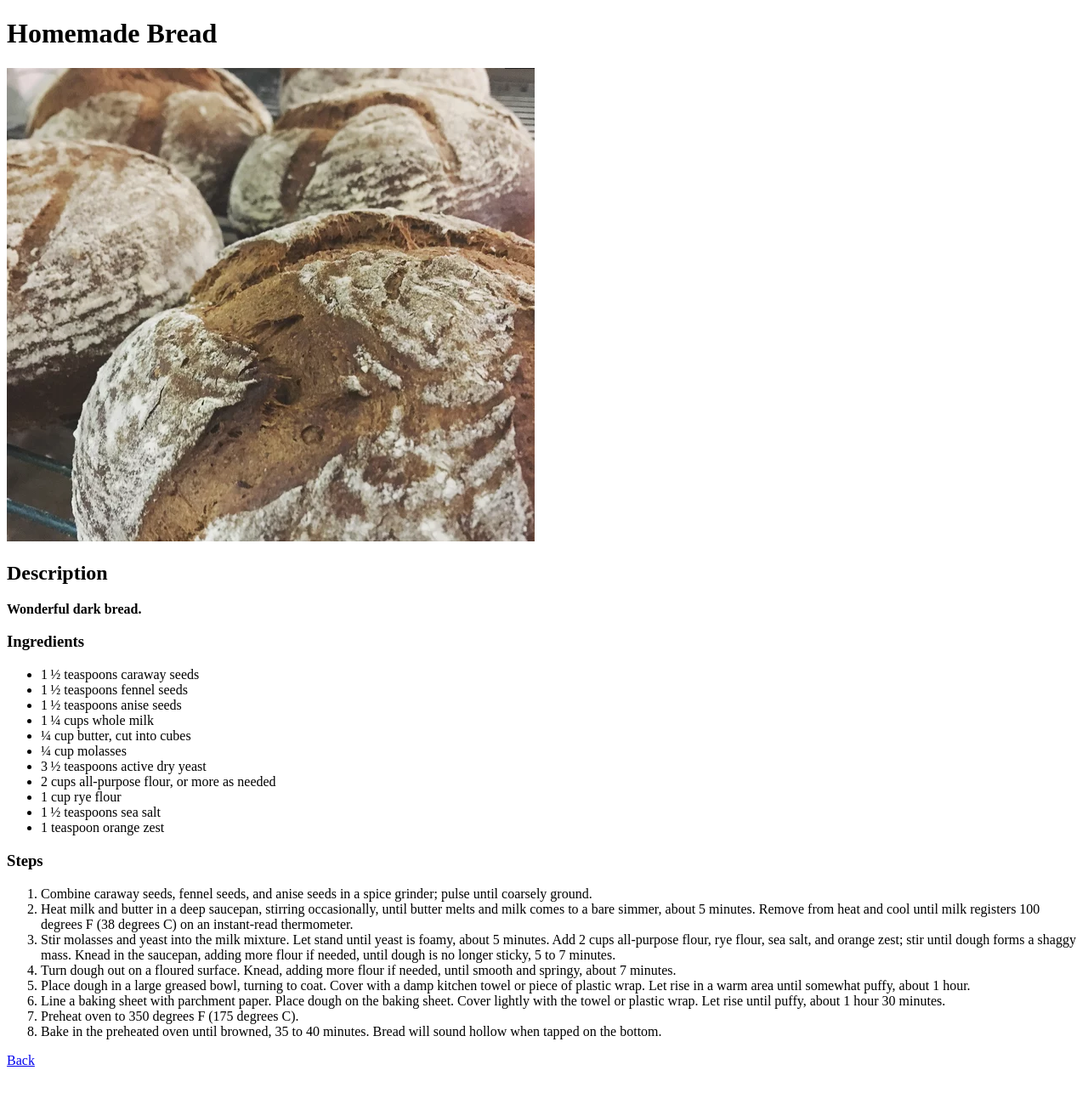
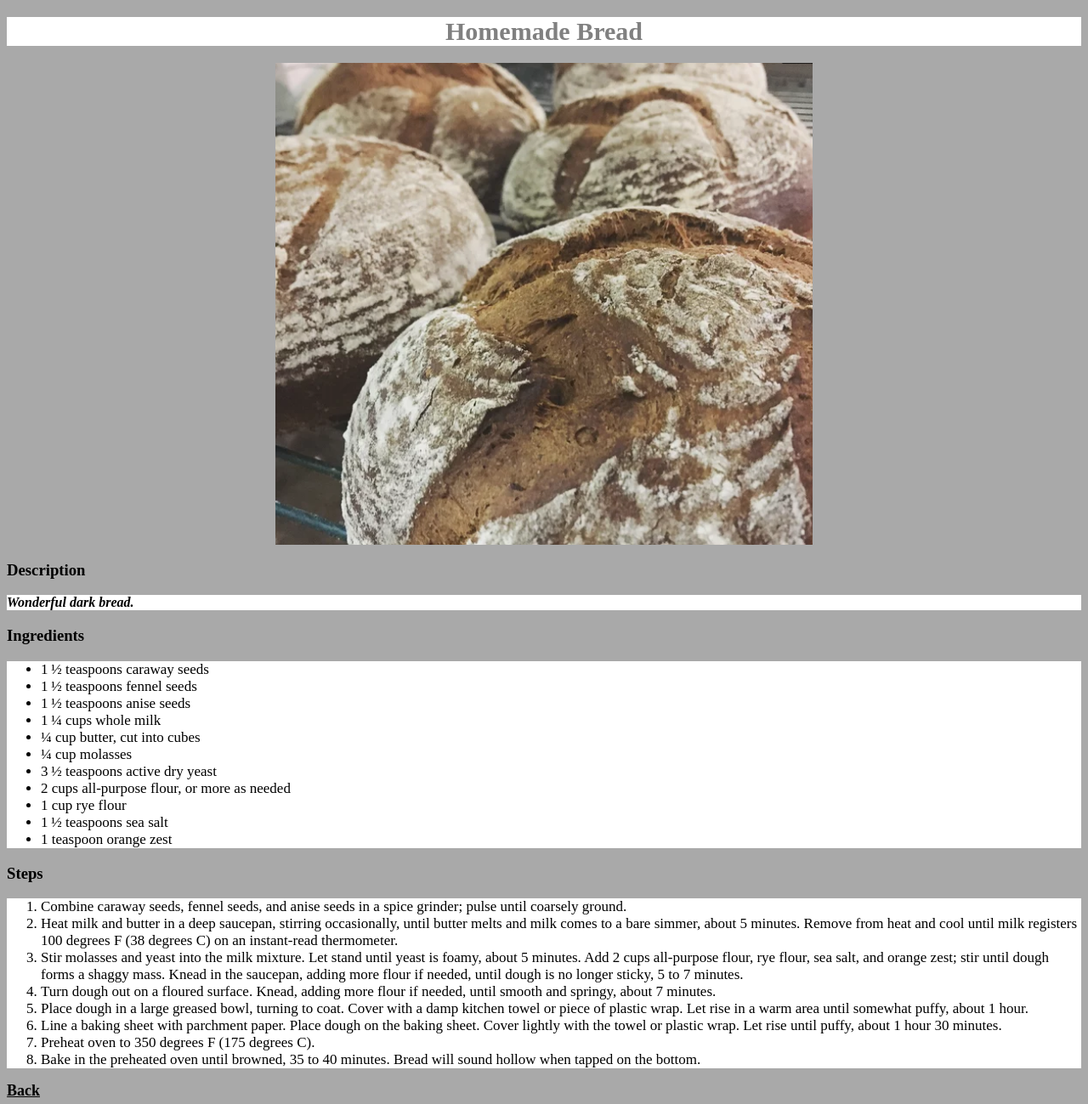
Before and after one commit to jkrejzar/odin_recipes, a plain HTML site: page recipes/bread.html in a window 1280 px wide. Shown: the whole page at 85% size. Before the commit the page ends 1265 px from the top, so only its background shows below. Drawn offline with Linux system fonts and the light colour scheme.

Commit message:
added css sheet

```diff
--- a/recipes/bread.html
+++ b/recipes/bread.html
@@ -4,12 +4,13 @@
     <meta charset="UTF-8">
     <meta http-equiv="X-UA-Compatible" content="IE=edge">
     <meta name="viewport" content="width=device-width, initial-scale=1.0">
+    <link rel="stylesheet" href="../style.css">
     <title>Odin bread</title>
 </head>
 <body>
-    <h1>Homemade Bread</h1>
+    <h1 class="recipeh1">Homemade Bread</h1>
     <img src="../pictures/bread.png" alt="Baked bread">
-    <h2>Description</h2>
+    <h3>Description</h3>
     <p><b>Wonderful dark bread.</b></p>
     <h3>Ingredients</h3>
     <ul>
--- /dev/null
+++ b/style.css
@@ -0,0 +1,52 @@
+body {
+    background-color: darkgrey;
+}
+
+.recipeh1 {
+    font-size: 30px;
+    color: grey;
+    background-color: white;
+    text-align: center;
+
+}
+
+img {
+    display: block;
+    margin-left: auto;
+    margin-right: auto;
+    width: 50%;
+}
+
+.mainh1 {
+    font-family:Verdana, Geneva, Tahoma, sans-serif;
+    font-size: 30px;
+    font-weight: bold;
+    text-align: center;
+    background-color: black;
+
+}
+
+
+ul {
+    background-color: white;
+}
+
+ol {
+    background-color: white;
+}
+
+a {
+    font-size: 18px;
+    color: black;
+    font-weight: bold;
+}
+
+p {
+    background-color: white;
+    color: black;
+    font-style: italic;
+}
+
+li {
+    font-size: 17px;
+}
```
Also changed, not shown: index.html (+3 -1 lines), recipes/lasagna.html (+3 -2 lines), recipes/pancakes.html (+3 -2 lines).
